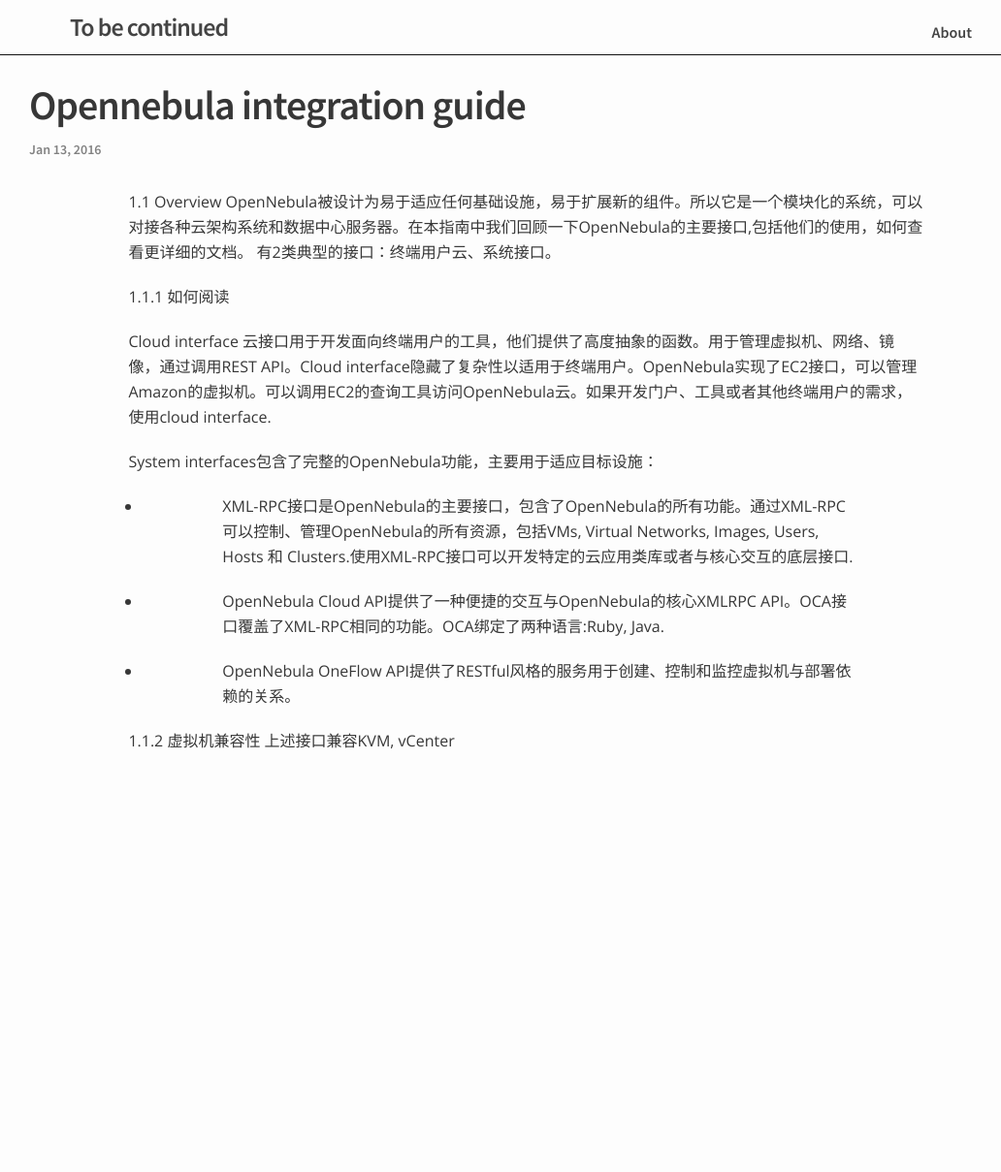
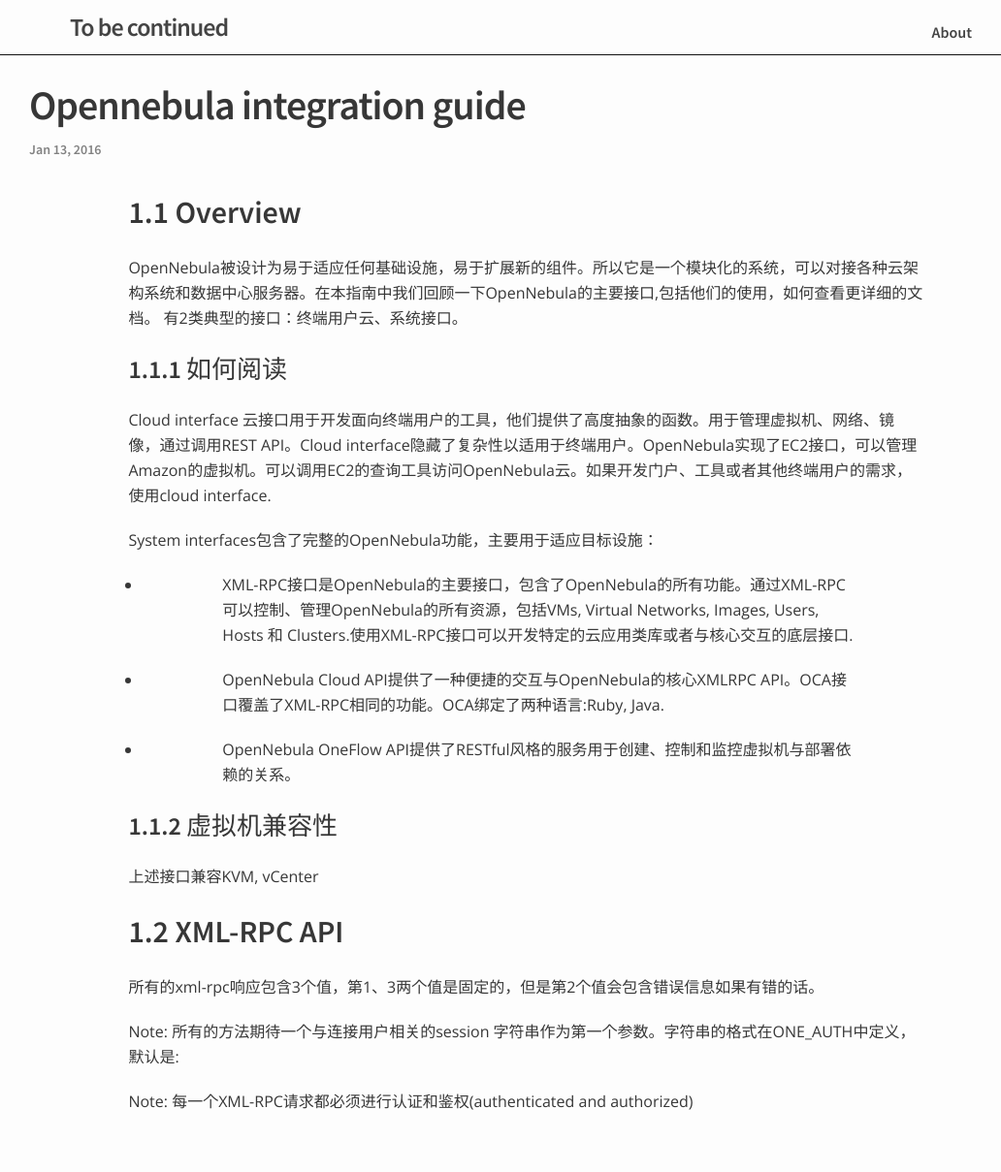
Before and after one commit to weigang992003/weigang992003.github.io, a Jekyll site: the page built from _posts/2017-01-13-opennebula-integration-guide.md, in a window 1280 px wide. Shown: the whole page at 97% size, without its empty margins (98-1130 px from the left). Built offline with Jekyll 4.4.1, drawn with Linux system fonts in a browser that asks for light colours; before the commit the page ends 900 px from its top, so only the background shows below that.

```diff
--- a/_posts/2017-01-13-opennebula-integration-guide.md
+++ b/_posts/2017-01-13-opennebula-integration-guide.md
@@ -5,11 +5,11 @@
 categories: tech
 ---
 
-1.1 Overview
+## 1.1 Overview
 OpenNebula被设计为易于适应任何基础设施，易于扩展新的组件。所以它是一个模块化的系统，可以对接各种云架构系统和数据中心服务器。在本指南中我们回顾一下OpenNebula的主要接口,包括他们的使用，如何查看更详细的文档。
 有2类典型的接口：终端用户云、系统接口。
 
-1.1.1 如何阅读
+### 1.1.1 如何阅读
 
 Cloud interface 云接口用于开发面向终端用户的工具，他们提供了高度抽象的函数。用于管理虚拟机、网络、镜像，通过调用REST API。Cloud interface隐藏了复杂性以适用于终端用户。OpenNebula实现了EC2接口，可以管理Amazon的虚拟机。可以调用EC2的查询工具访问OpenNebula云。如果开发门户、工具或者其他终端用户的需求，使用cloud interface.
 
@@ -24,5 +24,14 @@
 - OpenNebula OneFlow
 API提供了RESTful风格的服务用于创建、控制和监控虚拟机与部署依赖的关系。
 
-1.1.2 虚拟机兼容性
+### 1.1.2 虚拟机兼容性
 上述接口兼容KVM, vCenter
+
+## 1.2 XML-RPC API
+所有的xml-rpc响应包含3个值，第1、3两个值是固定的，但是第2个值会包含错误信息如果有错的话。
+
+Note: 所有的方法期待一个与连接用户相关的session
+字符串作为第一个参数。字符串的格式在ONE_AUTH中定义，默认是<username>:<password>
+
+
+Note: 每一个XML-RPC请求都必须进行认证和鉴权(authenticated and authorized)
```
Also changed, not shown: _drafts/2017-01-16-meeting.md (added, +18 -0 lines), _posts/2017-01-09-opennebula.md (+2 -0 lines).
